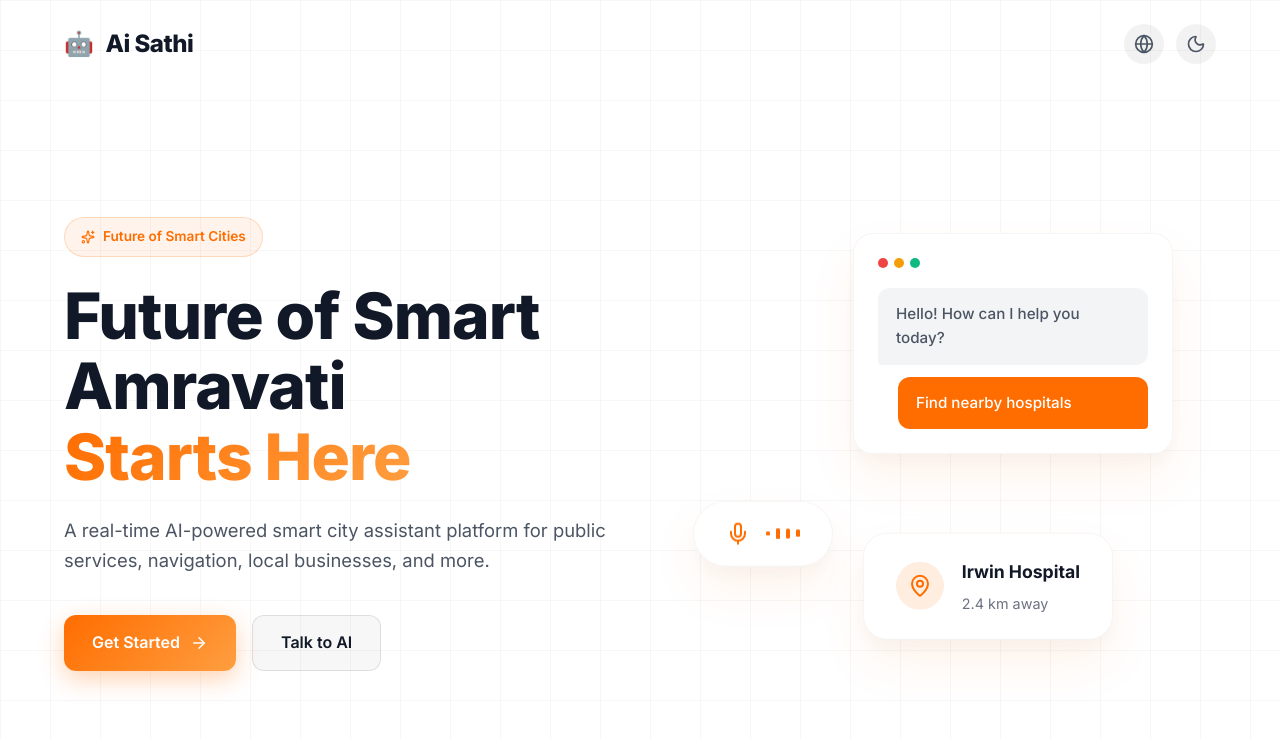
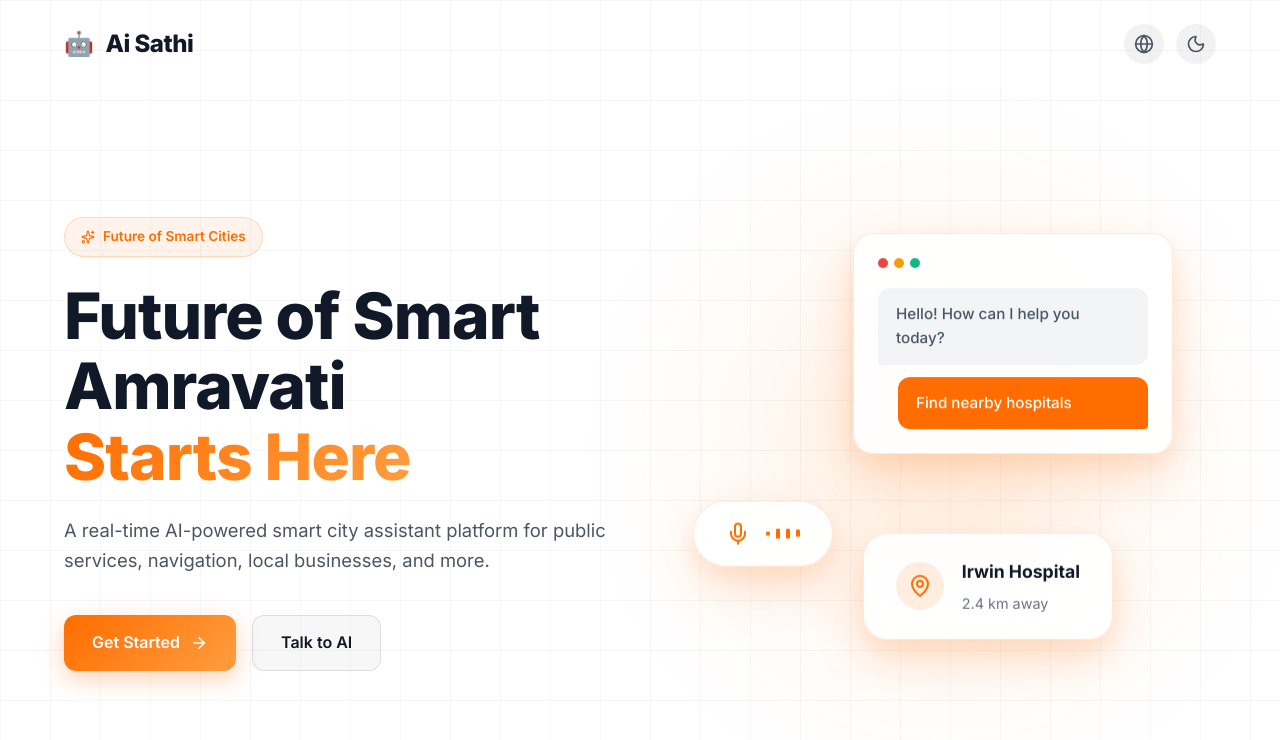
Before and after one commit to YASHPINJARKAR/AI-SATHI, a React (Vite) app: page / in a window 1280 px wide. Shown: the top 740 px of the page. Built offline with nearby package versions, Linux system fonts and the light colour scheme.

Commit message:
Enhance landing page with spreading orange background glowing orb and premium glassmorphic card styling

```diff
--- a/src/pages/LandingPage.css
+++ b/src/pages/LandingPage.css
@@ -21,10 +21,11 @@
 }
 
 [data-theme="dark"] .floating-card {
-  background: var(--surface);
-  border-color: var(--border-light);
+  background: rgba(20, 20, 28, 0.85);
+  border-color: rgba(255, 109, 0, 0.3);
   color: var(--text-primary);
-  box-shadow: 0 24px 48px rgba(0, 0, 0, 0.4), 0 10px 20px rgba(0, 0, 0, 0.2);
+  box-shadow: 0 25px 60px rgba(255, 109, 0, 0.35), 0 10px 25px rgba(255, 109, 0, 0.15);
+  backdrop-filter: blur(10px);
 }
 
 [data-theme="dark"] .chat-bubble.bot {
@@ -247,13 +248,14 @@
 }
 
 .glowing-orb {
-  width: 450px;
-  height: 450px;
+  width: 550px;
+  height: 550px;
   border-radius: 50%;
-  background: radial-gradient(circle at 50% 50%, #ff9e40 0%, #ff6d00 40%, transparent 80%);
-  filter: blur(60px);
-  opacity: 0.35;
+  background: radial-gradient(circle, rgba(255, 109, 0, 0.45) 0%, rgba(255, 158, 64, 0.2) 40%, rgba(255, 109, 0, 0.05) 60%, transparent 80%);
+  filter: blur(80px);
   position: absolute;
+  z-index: 1;
+  pointer-events: none;
   animation: pulseOrb 8s ease-in-out infinite;
 }
 
@@ -267,11 +269,12 @@
 /* Floating Cards */
 .floating-card {
   position: absolute;
-  background: #ffffff;
-  border: 1px solid rgba(0, 0, 0, 0.04);
-  box-shadow: 0 24px 48px rgba(255, 109, 0, 0.08), 0 10px 20px rgba(0, 0, 0, 0.03);
+  background: rgba(255, 255, 255, 0.9);
+  border: 1px solid rgba(255, 109, 0, 0.15);
+  box-shadow: 0 20px 50px rgba(255, 109, 0, 0.2), 0 10px 20px rgba(255, 109, 0, 0.08);
   animation: floatCard 6s ease-in-out infinite;
   color: #111827;
+  backdrop-filter: blur(8px);
 }
 
 .chat-card {
--- a/src/pages/LandingPage.jsx
+++ b/src/pages/LandingPage.jsx
@@ -82,6 +82,9 @@ export default function LandingPage({ darkMode, setDarkMode }) {
         {/* Right Visuals — Spline 3D + floating cards overlay */}
         <div className="landing-visuals animate-fade-in-up" style={{ animationDelay: '400ms' }}>
 
+          {/* Glowing background orange orb */}
+          <div className="glowing-orb"></div>
+
           {/* ── 3D Spline Scene ── */}
           <div className="spline-hero-container">
             <SplineScene scene={SPLINE_SCENE_URL} />
```
